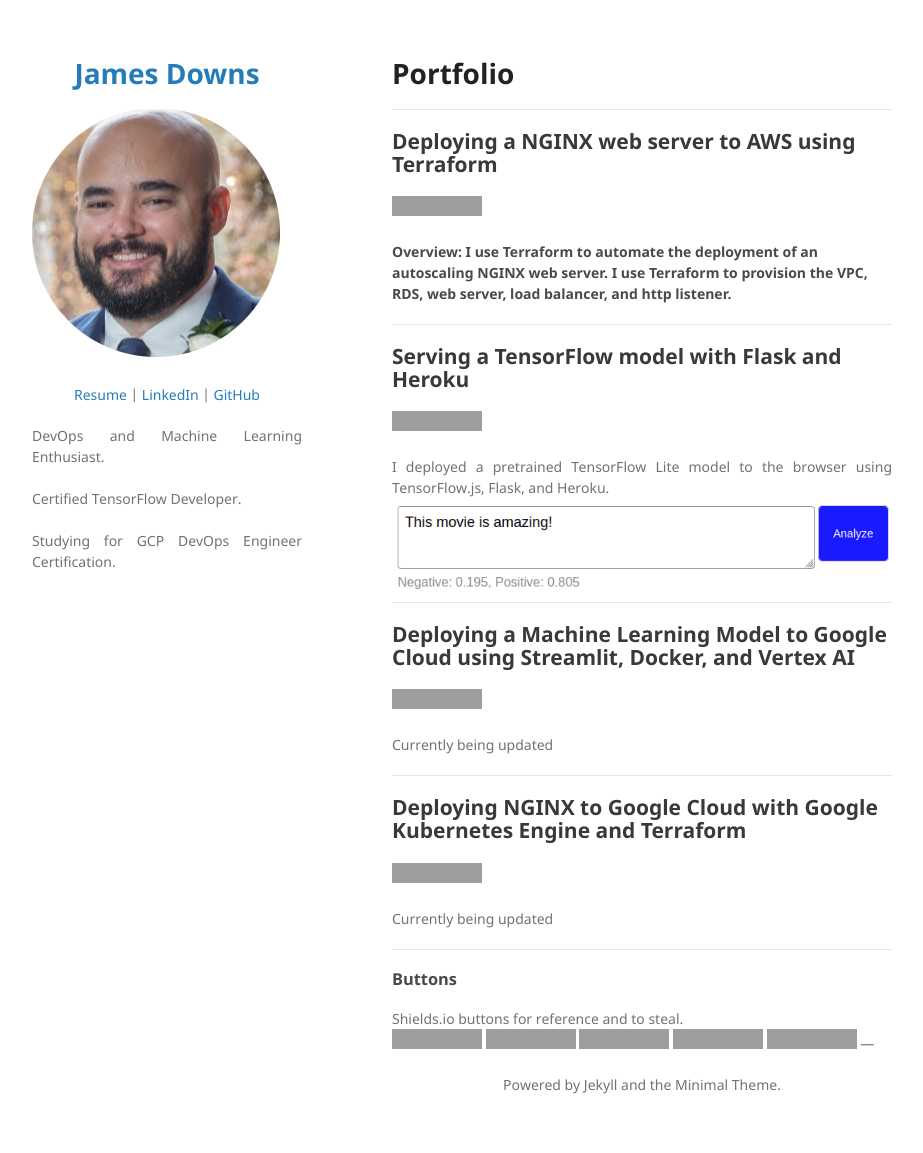
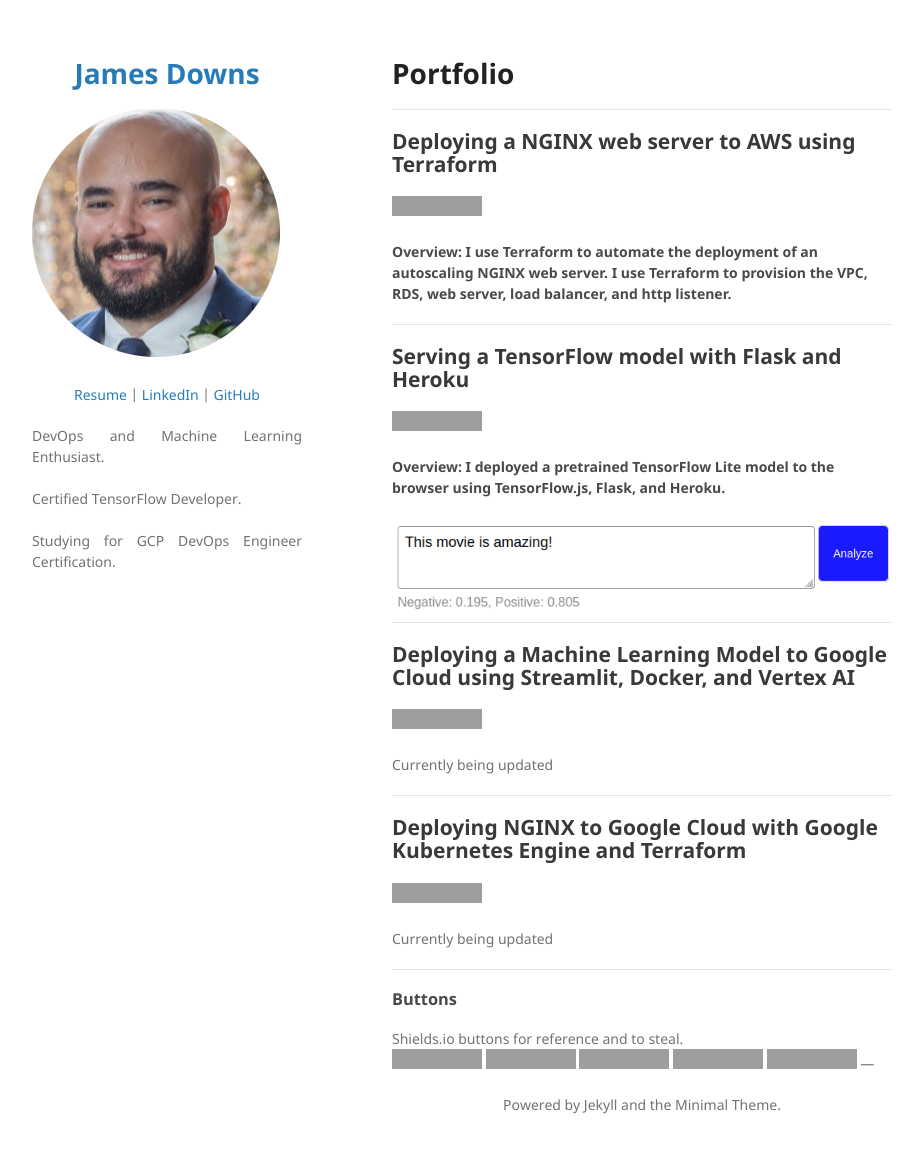
Before and after one commit to jrdowns/jrdowns.github.io, a Jekyll site: the page built from index.md, in a window 1280 px wide and 1165 px high, cut to the strip 0-1153 px from the top of the window. Shown: the whole strip, without its empty margins (178-1101 px from the left). Built offline with Jekyll 4.4.1, drawn with Linux system fonts in a browser that asks for light colours; our own code applies the rules of GitHub Pages for plain Markdown files; grey boxes are pictures that could not be loaded.

Commit message:
Update index.md

```diff
--- a/index.md
+++ b/index.md
@@ -9,7 +9,7 @@
 
 ## Serving a TensorFlow model with Flask and Heroku
 [![View on GitHub](https://img.shields.io/badge/GitHub-View_on_GitHub-blue?logo=GitHub)](https://github.com/jrdowns/TFLite_Heroku)
-<div style="text-align: justify">I deployed a pretrained TensorFlow Lite model to the browser using TensorFlow.js, Flask, and Heroku.</div>
+#### Overview: I deployed a pretrained TensorFlow Lite model to the browser using TensorFlow.js, Flask, and Heroku.
 <center><img src="images/movie_review_box.png"/></center>
 
 ---
```
